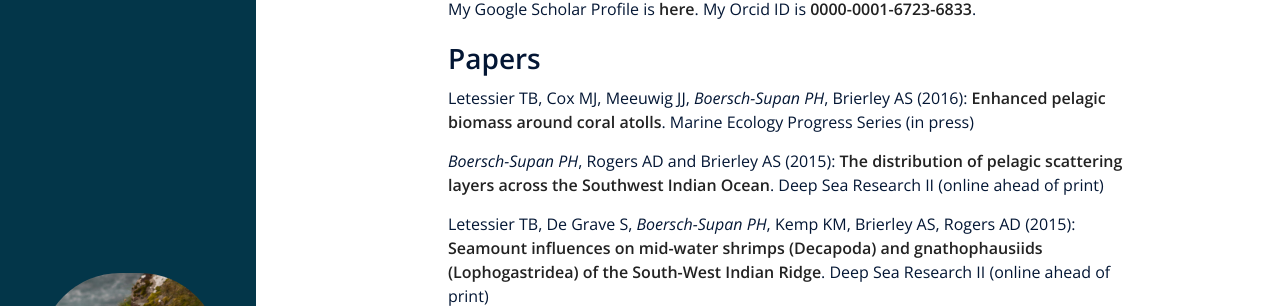
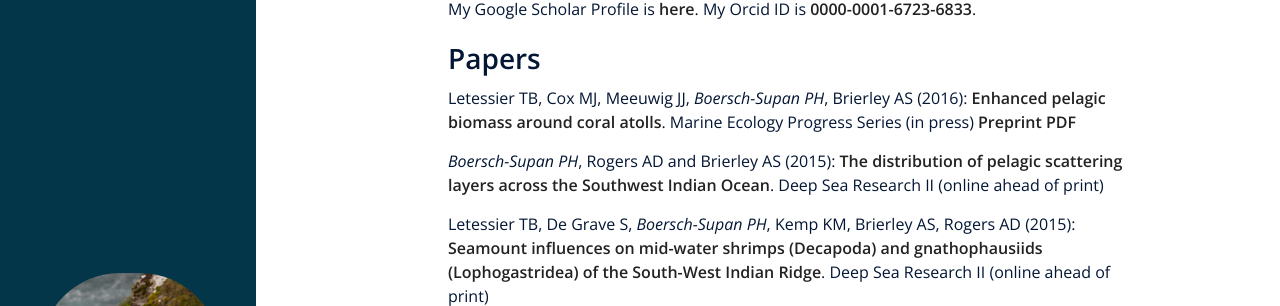
Before and after one commit to pboesu/pboesu.github.io, a Jekyll site: the page built from publications.md, in a window 1280 px wide and 954 px high. Shown: the part 123-429 px from the top of the window. Built offline with Jekyll 4.4.1, drawn with Linux system fonts in a browser that asks for light colours; nearby versions of some CDN libraries; some web fonts are replaced; Markdown is read by kramdown in place of the engine named in the settings.

Commit message:
adde preprint link

```diff
--- a/publications.md
+++ b/publications.md
@@ -7,7 +7,7 @@
 
 ## Papers
 
-Letessier TB, Cox MJ, Meeuwig JJ, _Boersch-Supan PH_, Brierley AS (2016): [Enhanced pelagic biomass around coral atolls](http://dx.doi.org/10.3354/meps11675). Marine Ecology Progress Series (in press)
+Letessier TB, Cox MJ, Meeuwig JJ, _Boersch-Supan PH_, Brierley AS (2016): [Enhanced pelagic biomass around coral atolls](http://dx.doi.org/10.3354/meps11675). Marine Ecology Progress Series (in press) [Preprint PDF](public/MEPS_BIOT_prepress.pdf)
 
 _Boersch-Supan PH_, Rogers AD and Brierley AS (2015): [The distribution of pelagic scattering layers across the Southwest Indian Ocean](http://dx.doi.org/10.1016/j.dsr2.2015.06.023). Deep Sea Research II (online ahead of print)
 
```
